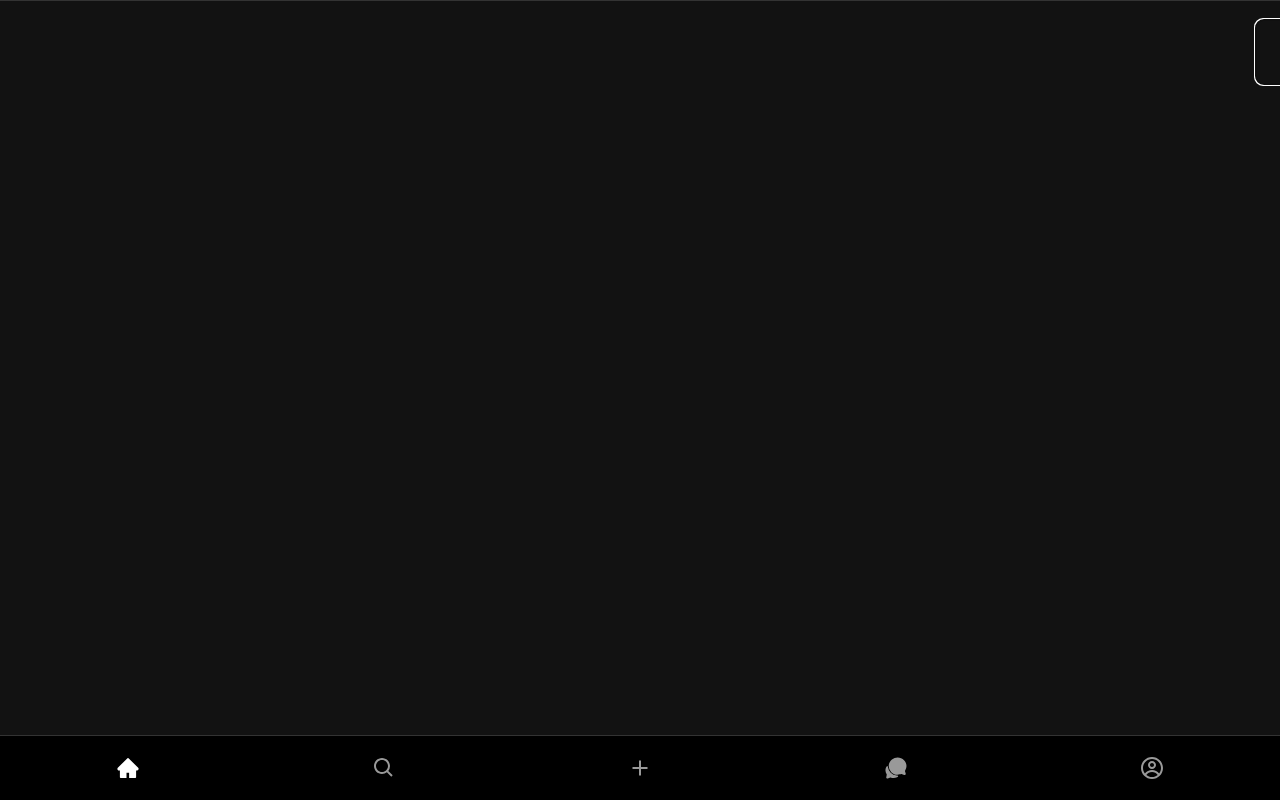
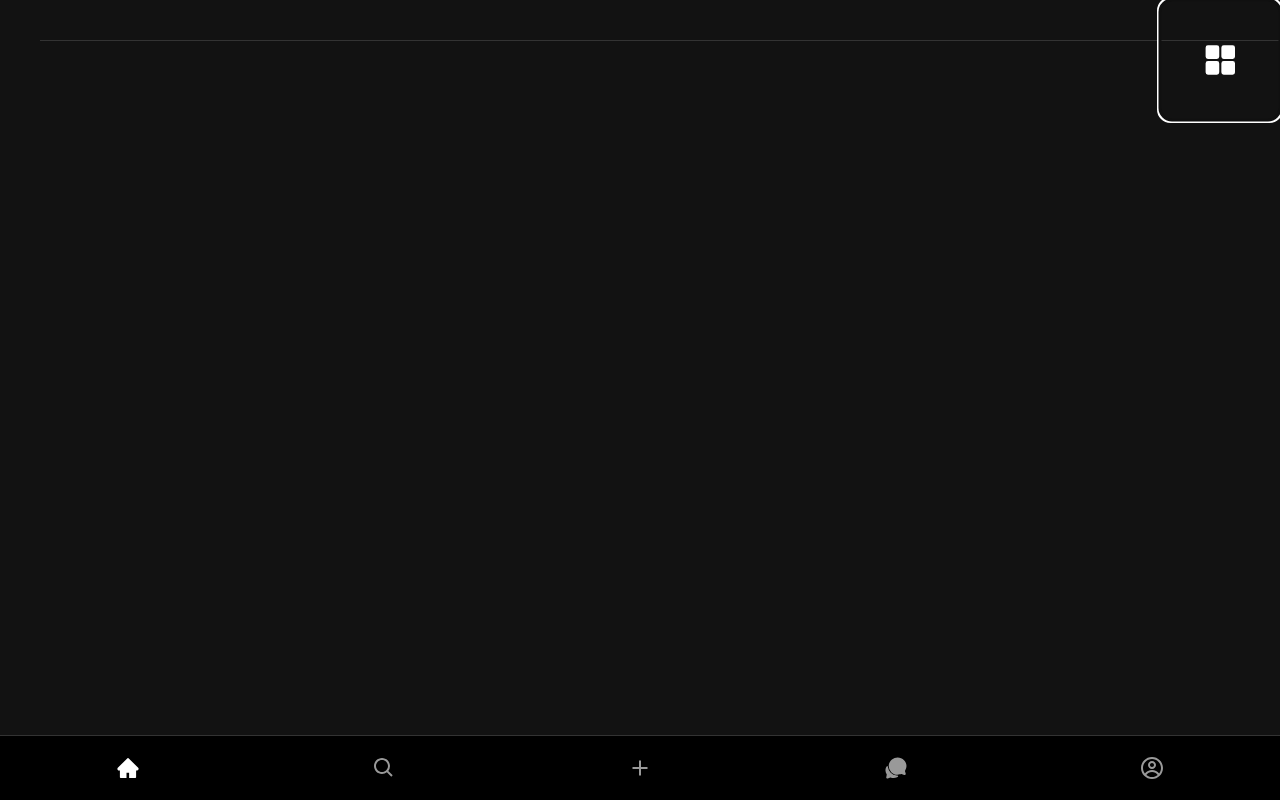
Before and after one commit to brief69/social-mold, a React (Vite) app: page / in a window 1280 px wide. Both pictures are taken after a click on the button 1248 px from the left and 52 px from the top of the page. Built offline with nearby package versions, Linux system fonts and the light colour scheme; grey boxes are pictures that could not be loaded.

Commit message:
style: ViewSwapActionButtonのデザインをシンプルに改善 - サイズ調整、背景とシャドウを削除

```diff
--- a/src/components/common/ViewSwapActionButton.tsx
+++ b/src/components/common/ViewSwapActionButton.tsx
@@ -31,8 +31,8 @@ const ViewSwapActionButton: React.FC<ViewSwapActionButtonProps> = ({
   const buttonStyle = {
     background: 'none',
     border: 'none',
-    width: '64px',
-    height: '64px',
+    width: '80px',
+    height: '80px',
     display: 'flex',
     alignItems: 'center',
     justifyContent: 'center',
@@ -43,13 +43,13 @@ const ViewSwapActionButton: React.FC<ViewSwapActionButtonProps> = ({
   const getIcon = () => {
     switch (currentView) {
       case 'list':
-        return <IoList size={48} />;
+        return <IoList size={40} />;
       case 'grid':
-        return <IoGrid size={48} />;
+        return <IoGrid size={40} />;
       case 'swipe':
-        return <IoSwapHorizontal size={48} />;
+        return <IoSwapHorizontal size={40} />;
       default:
-        return <IoSwapHorizontal size={48} />;
+        return <IoSwapHorizontal size={40} />;
     }
   };
 
--- a/src/styles/Layout.css
+++ b/src/styles/Layout.css
@@ -4,10 +4,7 @@
   display: flex;
   flex-direction: column;
   background-color: #121212;
-  position: absolute;
-  top: 0;
-  left: 0;
-  right: 0;
+  position: relative;
 }
 
 .content-container {
@@ -18,6 +15,7 @@
   color: var(--primary-color);
   font-size: 24px;
   background-color: #121212;
+  position: relative;
 }
 
 .content-inner {
@@ -31,10 +29,16 @@
 }
 
 .view-swap-button {
-  position: absolute;
+  position: fixed;
   top: 20px;
   right: 20px;
-  z-index: 10;
+  z-index: 1000;
+  transform: scale(1.5);
+  transition: transform 0.3s ease;
+}
+
+.view-swap-button:hover {
+  transform: scale(1.6);
 }
 
 .grid-card-wrapper {
```
